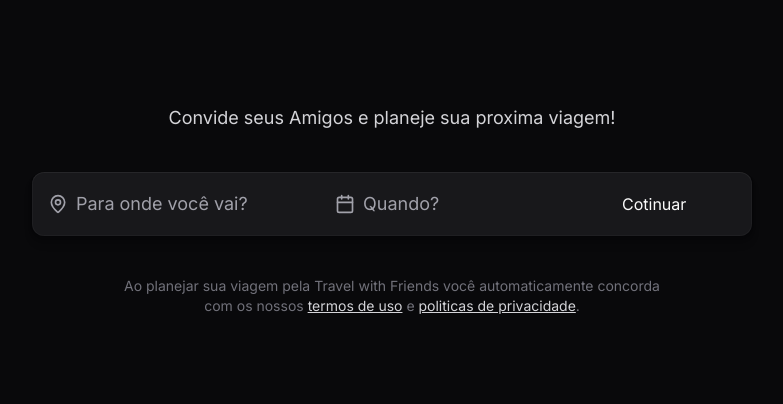
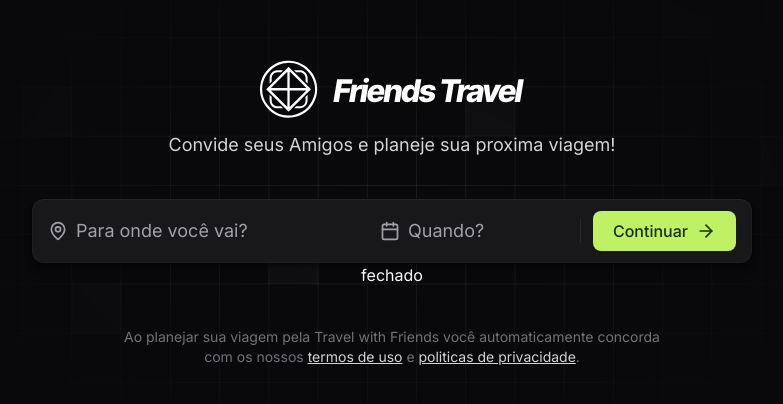
Before and after one commit to thbueno/travel-friends-front, a React (Vite) app: page / in a window 1280 px wide. Shown: the part 190-594 px from the top of the page, without its empty margins (248-1031 px from the left). Built offline with nearby package versions, Linux system fonts and the light colour scheme.

Commit message:
isGuestsInputOpen use state logic

```diff
--- a/src/App.tsx
+++ b/src/App.tsx
@@ -1,27 +1,48 @@
-import { Calendar, MapPin } from "lucide-react"
+import { ArrowRight, Calendar, MapPin } from "lucide-react"
+import { useState } from "react"
 export function App() {
+  const [isGuestsInputOpen, setIsGuestsInputOpen] = useState(false)
+
+  function openGuestsInput() {
+    setIsGuestsInputOpen(true)
+  }
+
+
+
+
   return (
-    <div className="h-screen flex items-center justify-center">
+    <div className="h-screen flex items-center justify-center bg-pattern bg-no-repeat bg-center">
     <div className="max-w-3xl w-full px-6 text-center space-y-10">
+
+      <div className="flex flex-col items-center gap-3">
+        <img src="/logo.svg" alt="TravelFriends" className="mx-auto" />
       <p className="text-zinc-300 text-lg">Convide seus Amigos e planeje sua proxima viagem!</p>
+      </div>
 
-      <div className="h-16 bg-zinc-900 px-4 rounded-xl flex items-center shadow-shape">
+      <div className="h-16 bg-zinc-900 px-4 rounded-xl flex items-center shadow-shape gap-3">
 
-        <div className="flex items-center gap-2">
+        <div className="flex items-center gap-2 flex-1">
         <MapPin className="size-5 text-zinc-400" />
-        <input type="text" placeholder="Para onde você vai?" className="bg-transparent text-lg placeholder-zinc-400" />
+        <input type="text" placeholder="Para onde você vai?" className="bg-transparent text-lg placeholder-zinc-400 outline-none flex-1" />
         </div>
 
 
         <div className="flex items-center gap-2">
         <Calendar className="size-5 text-zinc-400" />
-        <input type="text" placeholder="Quando?" className="bg-transparent text-lg placeholder-zinc-400" />
+        <input type="text" placeholder="Quando?" className="bg-transparent text-lg placeholder-zinc-400 w-40 outline-none" />
         </div>
 
-        <button>Cotinuar</button>
+        <div className="w-px h-6 bg-zinc-800" />
+
+        <button onClick={openGuestsInput} className="flex items-center gap-2 bg-lime-300 text-lime-950 rounded-lg px-5 py-2 font-medium hover:bg-lime-400">
+          Continuar
+          <ArrowRight className="size-5" />
+        </button>
 
 
       </div>
+
+      {isGuestsInputOpen ? "aberto" : "fechado"}
 
       <p className="text-zinc-500 text-sm">Ao planejar sua viagem pela Travel with Friends você automaticamente concorda < br />  com os nossos <a className="text-zinc-300 underline" href="#">termos de uso</a> e <a className="text-zinc-300 underline" href="#">politicas de privacidade</a>.</p>
     </div>
--- a/tailwind.config.js
+++ b/tailwind.config.js
@@ -14,6 +14,9 @@
         shape:
           "0px 8px 8px rgba(0, 0, 0, 0.1), 0px 4px 4px rgba(0, 0, 0, 0.1), 0px 2px 2px rgba(0, 0, 0, 0.1), 0px 0px 0px 1px rgba(0, 0, 0, 0.1), inset 0px 0px 0px 1px rgba(255, 255, 255, 0.03), inset 0px 1px 0px rgba(255, 255, 255, 0.03)",
       },
+      backgroundImage: {
+        pattern:'url("/bg.png")',
+      },
     },
   },
   plugins: [],
```
Also changed, not shown: public/bg.png (added), public/logo.svg (added).
